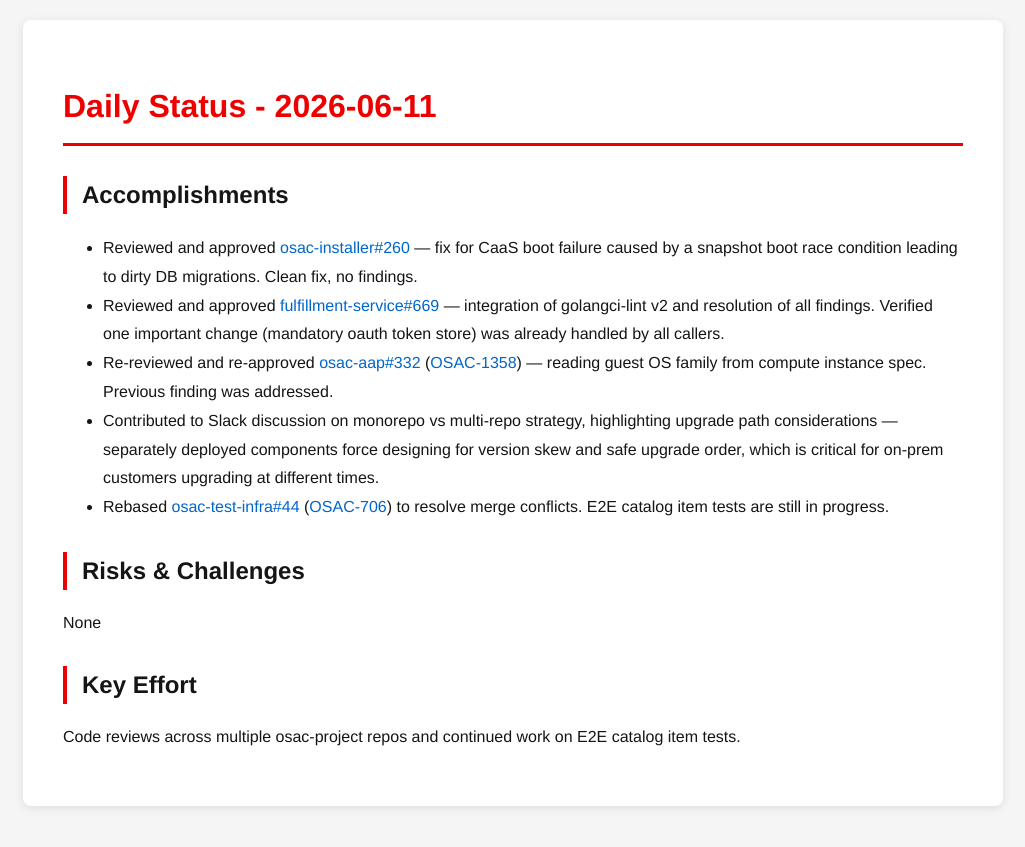
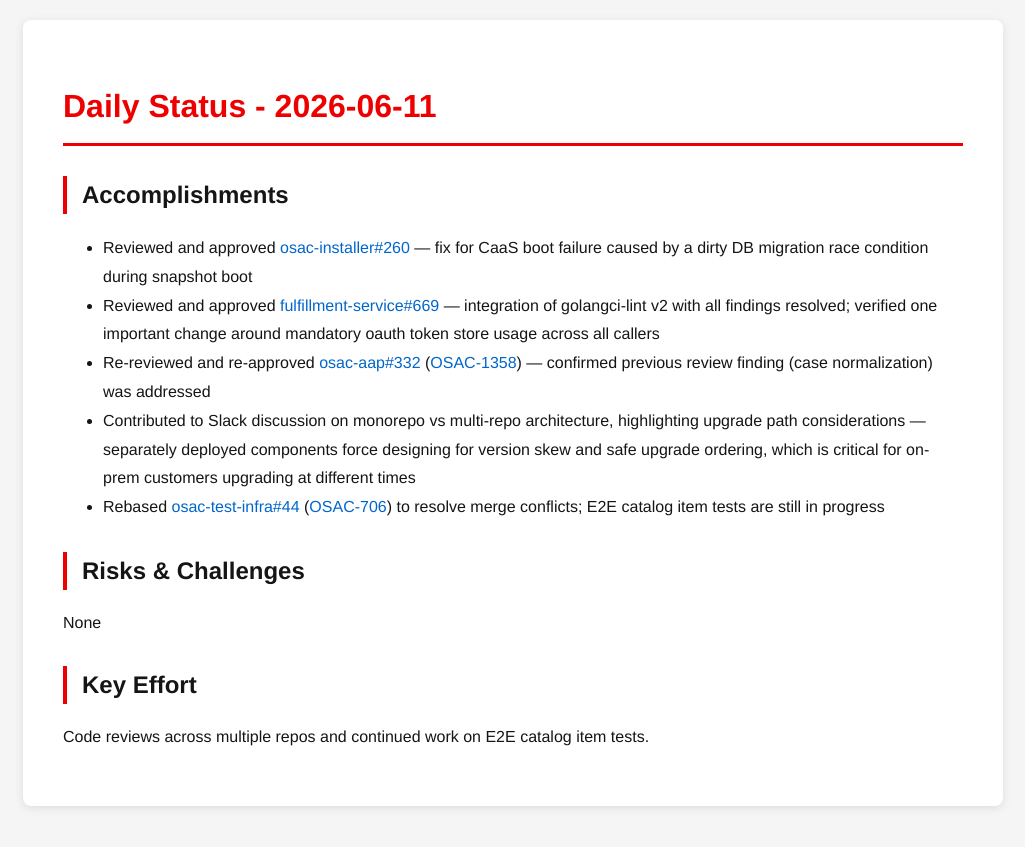
Before and after one commit to tzvatot/daily-status, a Jekyll site: the page built from 2026-06-11.md, in a window 1280 px wide. Shown: the top 847 px of the page, without its empty margins (127-1152 px from the left). Built offline with Jekyll 4.4.1, drawn with Linux system fonts in a browser that asks for light colours.

Commit message:
Daily status update - 2026-06-11

```diff
--- a/2026-06-11.md
+++ b/2026-06-11.md
@@ -7,14 +7,14 @@
 # Daily Status - 2026-06-11
 
 ## Accomplishments
-- Reviewed and approved [osac-installer#260](https://github.com/osac-project/osac-installer/pull/260) — fix for CaaS boot failure caused by a snapshot boot race condition leading to dirty DB migrations. Clean fix, no findings.
-- Reviewed and approved [fulfillment-service#669](https://github.com/osac-project/fulfillment-service/pull/669) — integration of golangci-lint v2 and resolution of all findings. Verified one important change (mandatory oauth token store) was already handled by all callers.
-- Re-reviewed and re-approved [osac-aap#332](https://github.com/osac-project/osac-aap/pull/332) ([OSAC-1358](https://redhat.atlassian.net/browse/OSAC-1358)) — reading guest OS family from compute instance spec. Previous finding was addressed.
-- Contributed to Slack discussion on monorepo vs multi-repo strategy, highlighting upgrade path considerations — separately deployed components force designing for version skew and safe upgrade order, which is critical for on-prem customers upgrading at different times.
-- Rebased [osac-test-infra#44](https://github.com/osac-project/osac-test-infra/pull/44) ([OSAC-706](https://redhat.atlassian.net/browse/OSAC-706)) to resolve merge conflicts. E2E catalog item tests are still in progress.
+- Reviewed and approved [osac-installer#260](https://github.com/osac-project/osac-installer/pull/260) — fix for CaaS boot failure caused by a dirty DB migration race condition during snapshot boot
+- Reviewed and approved [fulfillment-service#669](https://github.com/osac-project/fulfillment-service/pull/669) — integration of golangci-lint v2 with all findings resolved; verified one important change around mandatory oauth token store usage across all callers
+- Re-reviewed and re-approved [osac-aap#332](https://github.com/osac-project/osac-aap/pull/332) ([OSAC-1358](https://redhat.atlassian.net/browse/OSAC-1358)) — confirmed previous review finding (case normalization) was addressed
+- Contributed to Slack discussion on monorepo vs multi-repo architecture, highlighting upgrade path considerations — separately deployed components force designing for version skew and safe upgrade ordering, which is critical for on-prem customers upgrading at different times
+- Rebased [osac-test-infra#44](https://github.com/osac-project/osac-test-infra/pull/44) ([OSAC-706](https://redhat.atlassian.net/browse/OSAC-706)) to resolve merge conflicts; E2E catalog item tests are still in progress
 
 ## Risks & Challenges
 None
 
 ## Key Effort
-Code reviews across multiple osac-project repos and continued work on E2E catalog item tests.
+Code reviews across multiple repos and continued work on E2E catalog item tests.
```
